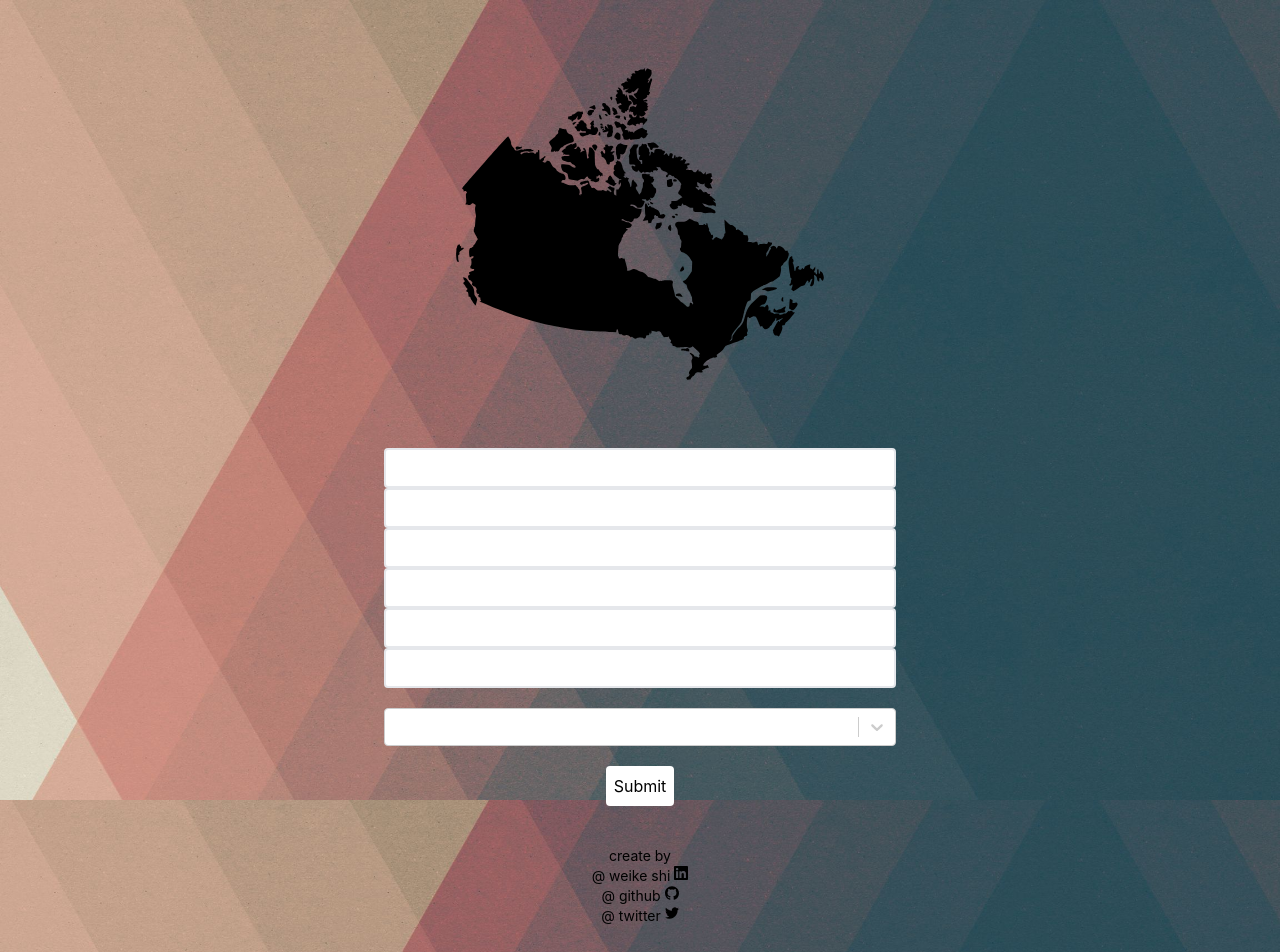
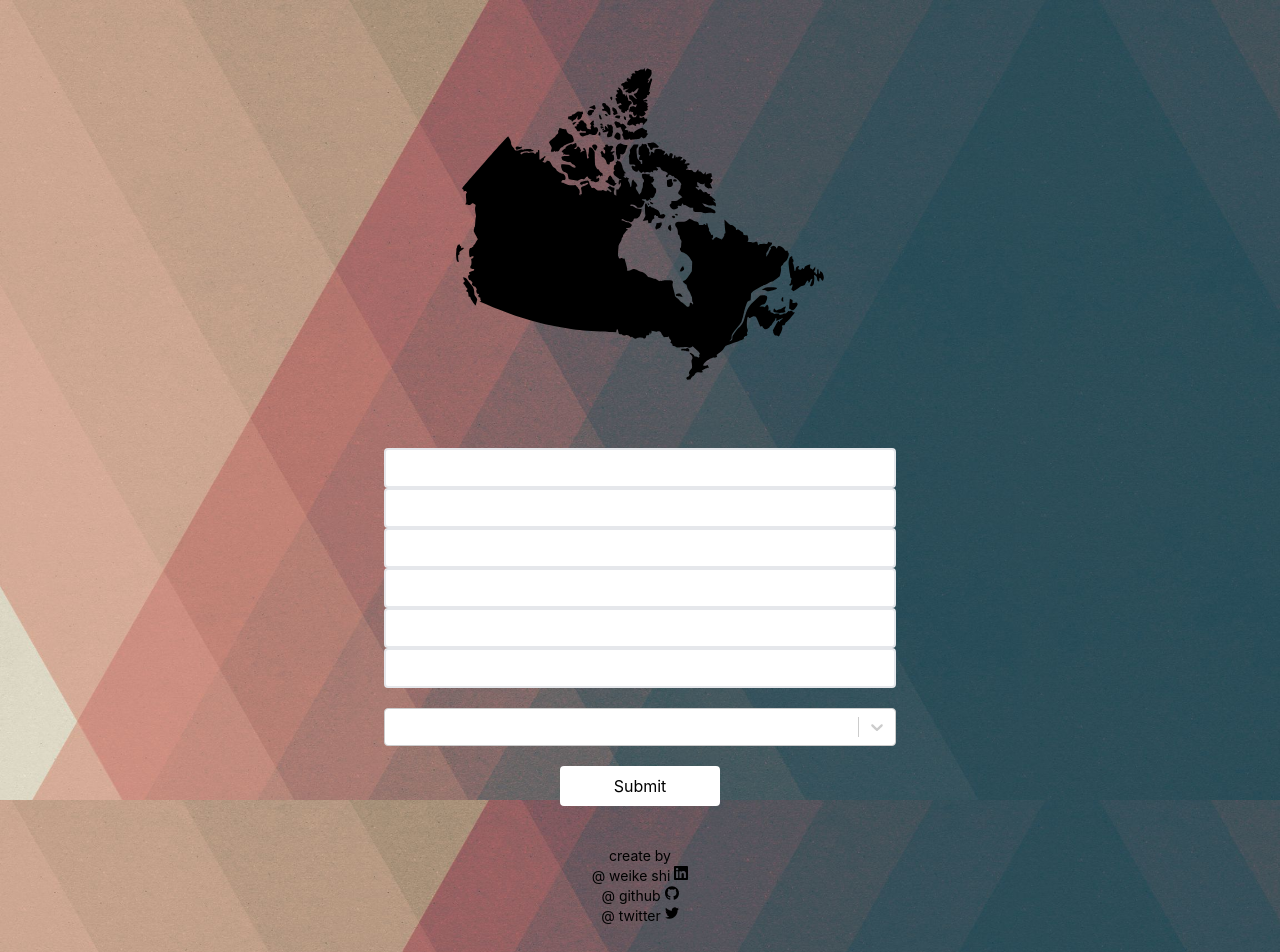
Before and after one commit to WeikeShi0730/worldle, a React (Create React App) app: page / in a window 1280 px wide. Shown: the top 952 px of the page. Built offline with nearby package versions, Linux system fonts and the light colour scheme.

Commit message:
Fix submit button and new game button

```diff
--- a/src/components/selections.component.tsx
+++ b/src/components/selections.component.tsx
@@ -12,6 +12,7 @@ const Selections = () => {
     selectedCountries,
     setSelectedCountries,
     game,
+    setGame,
   } = useContext(AppContext);
   const [country, setCountry] = useState<CountrySelection>({
     value: "",
@@ -21,7 +22,7 @@ const Selections = () => {
     return { value: country.code, label: country.name };
   });
 
-  const handleSubmit = (event: React.FormEvent<HTMLFormElement>) => {
+  const handleSubmit = (event: any) => {
     event.preventDefault();
     if (country !== undefined && country !== null && country.value.length > 0) {
       const newCountries = selectedCountries;
@@ -30,6 +31,13 @@ const Selections = () => {
       setCountry({} as CountrySelection);
       setNumGuesses(numGuesses + 1);
     }
+  };
+
+  const handleNewGame = (event: any) => {
+    event.preventDefault();
+    setNumGuesses(0);
+    setSelectedCountries([{}, {}, {}, {}, {}, {}] as CountrySelection[]);
+    setGame(IN_PROCESS);
   };
 
   const theme = (theme: any) => ({
@@ -45,7 +53,7 @@ const Selections = () => {
 
   return (
     <>
-      <form onSubmit={handleSubmit}>
+      <form>
         <div className="flex justify-evenly items-center max-w-xs sm:max-w-sm md:max-w-md lg:max-w-lg m-auto my-5 rounded">
           <Select
             isDisabled={game === IN_PROCESS ? false : true}
@@ -59,13 +67,21 @@ const Selections = () => {
             theme={theme}
           />
         </div>
-        <button
-          disabled={game === IN_PROCESS ? false : true}
-          type="submit"
-          className="flex justify-center items-center max-w-xs sm:max-w-sm md:max-w-md lg:max-w-lg m-auto p-2 my-5 bg-white rounded"
-        >
-          Submit
-        </button>
+        {game === IN_PROCESS ? (
+          <button
+            onClick={handleSubmit}
+            className="flex justify-center items-center w-40 m-auto p-2 my-5 bg-white rounded"
+          >
+            Submit
+          </button>
+        ) : (
+          <button
+            onClick={handleNewGame}
+            className="flex justify-center items-center w-40 m-auto p-2 my-5 bg-white rounded"
+          >
+            New Game
+          </button>
+        )}
       </form>
     </>
   );
```
